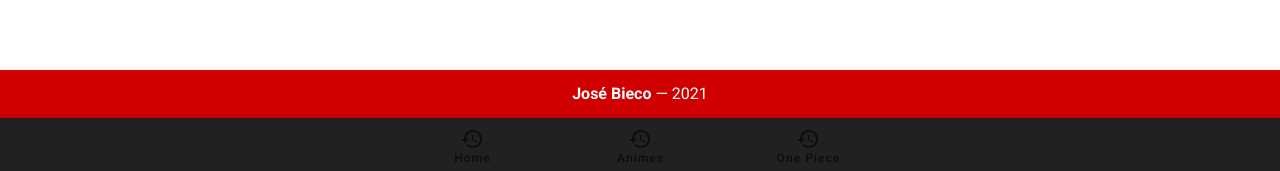
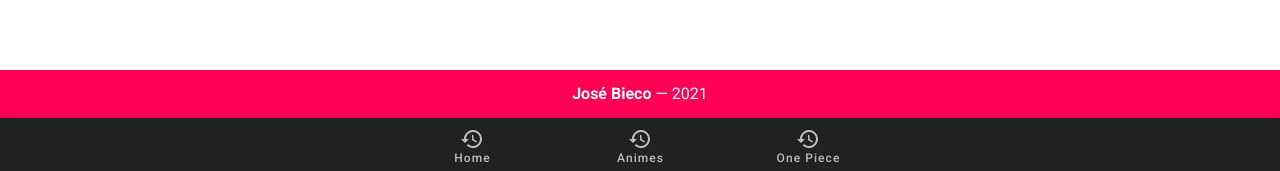
Before and after one commit to JoseBieco/wep.cp109, a Vue app: page / in a window 1280 px wide. Shown: the part 626-797 px from the top of the page. Built offline with nearby package versions, Linux system fonts and the light colour scheme; no server answers.

Commit message:
feat(src/components/Footer): color

```diff
--- a/src/components/Footer.vue
+++ b/src/components/Footer.vue
@@ -1,6 +1,6 @@
 <template>
   <div>
-    <v-footer padless color="#D00000">
+    <v-footer padless color="#FF0055">
       <v-col class="text-center textColor" cols="12">
         <strong class="poninterText" @click="openGit()">José Bieco</strong>
         —
@@ -10,9 +10,10 @@
 
     <v-bottom-navigation
       :value="value"
-      color="#ffffff"
+      color="#FF0055"
       grow
       background-color="#212121"
+      dark
       rounded="true"
     >
       <v-btn
```
